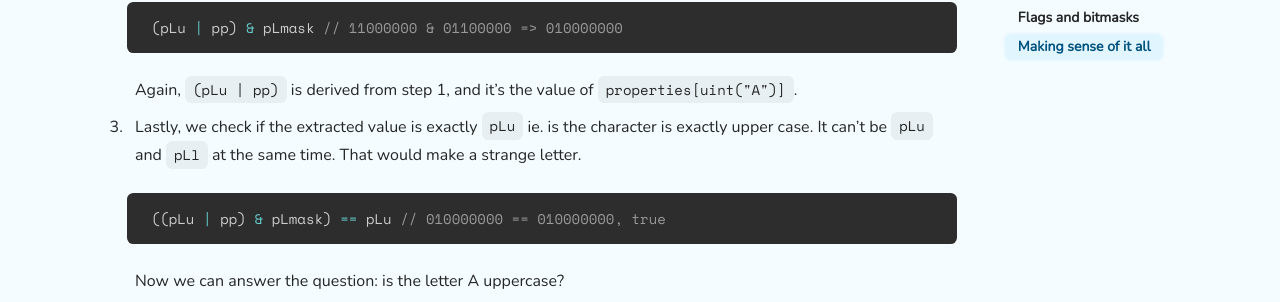
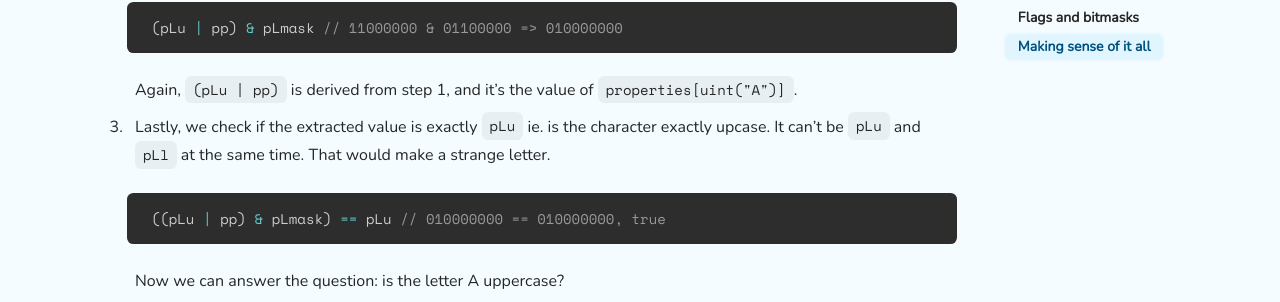
Before and after one commit to ervinb/ervinb.github.io, a Jekyll site: the page built from _posts/2019-08-06-upcase-in-go-the-long-way-around.md, in a window 1280 px wide and 900 px high, scrolled down 5230 px. Shown: the part 144-446 px from the top of the window. Built offline with Jekyll 4.4.1, drawn with Linux system fonts in a browser that asks for light colours; nearby versions of some CDN libraries; comment, search, counter and statistics services are not loaded.

Commit message:
Fix typo

````diff
--- a/_posts/2019-08-06-upcase-in-go-the-long-way-around.md
+++ b/_posts/2019-08-06-upcase-in-go-the-long-way-around.md
@@ -204,7 +204,7 @@ properties[r] & pLmask == pLu
 
     Again, `(pLu | pp)` is derived from step 1, and it's the value of `properties[uint("A")]`.
 
-3. Lastly, we check if the extracted value is exactly `pLu` ie. is the character is exactly upper case. It can't be `pLu` and `pLl` at the same time. That would make a strange letter.
+3. Lastly, we check if the extracted value is exactly `pLu` ie. is the character exactly upcase. It can't be `pLu` and `pLl` at the same time. That would make a strange letter.
 
     ```golang
     ((pLu | pp) & pLmask) == pLu // 010000000 == 010000000, true
````
